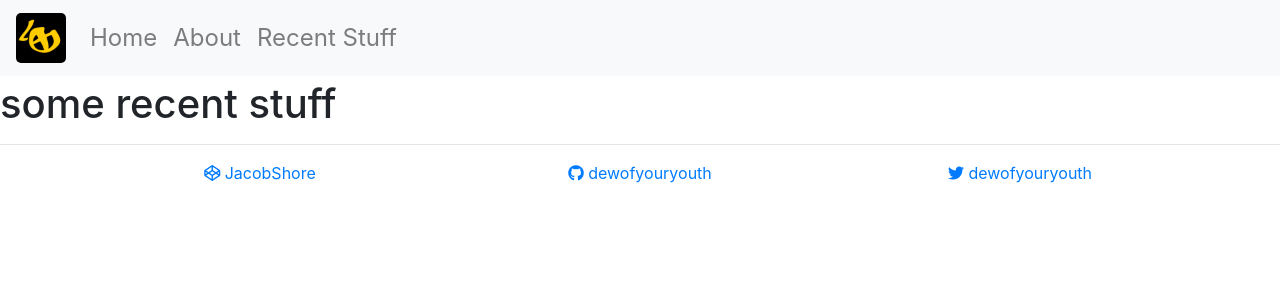
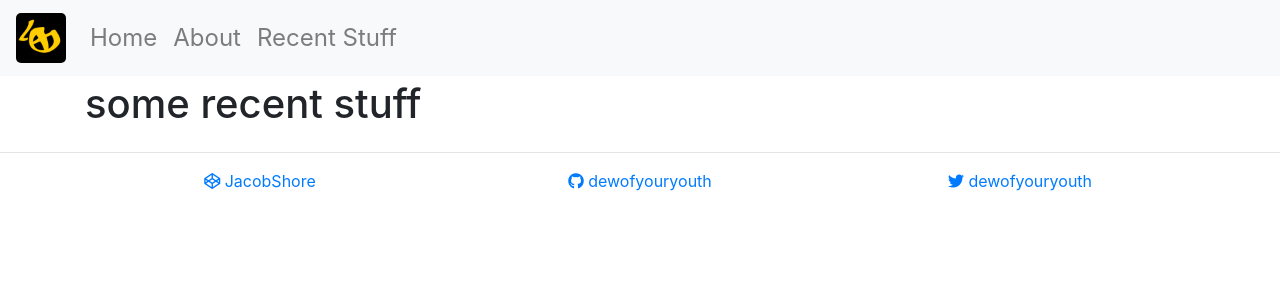
Before and after one commit to DewofyourYouth/DewofyourYouth.github.io, a Jekyll site: the page built from recent-stuff.html, in a window 1280 px wide. Shown: the top 300 px of the page. Built offline with Jekyll 4.4.1, drawn with Linux system fonts in a browser that asks for light colours; nearby versions of some CDN libraries.

Commit message:
container

```diff
--- a/recent-stuff.html
+++ b/recent-stuff.html
@@ -3,4 +3,10 @@ layout: default
 title: 'Recent Stuff'
 ---
 
-<h1>some recent stuff</h1>
+<div class="container">
+  <div class="row">
+    <div class="col">
+      <h1>some recent stuff</h1>
+    </div>
+  </div>
+</div>
```
Also changed, not shown: _layouts/item.html (renamed from _layouts/recent.html).
